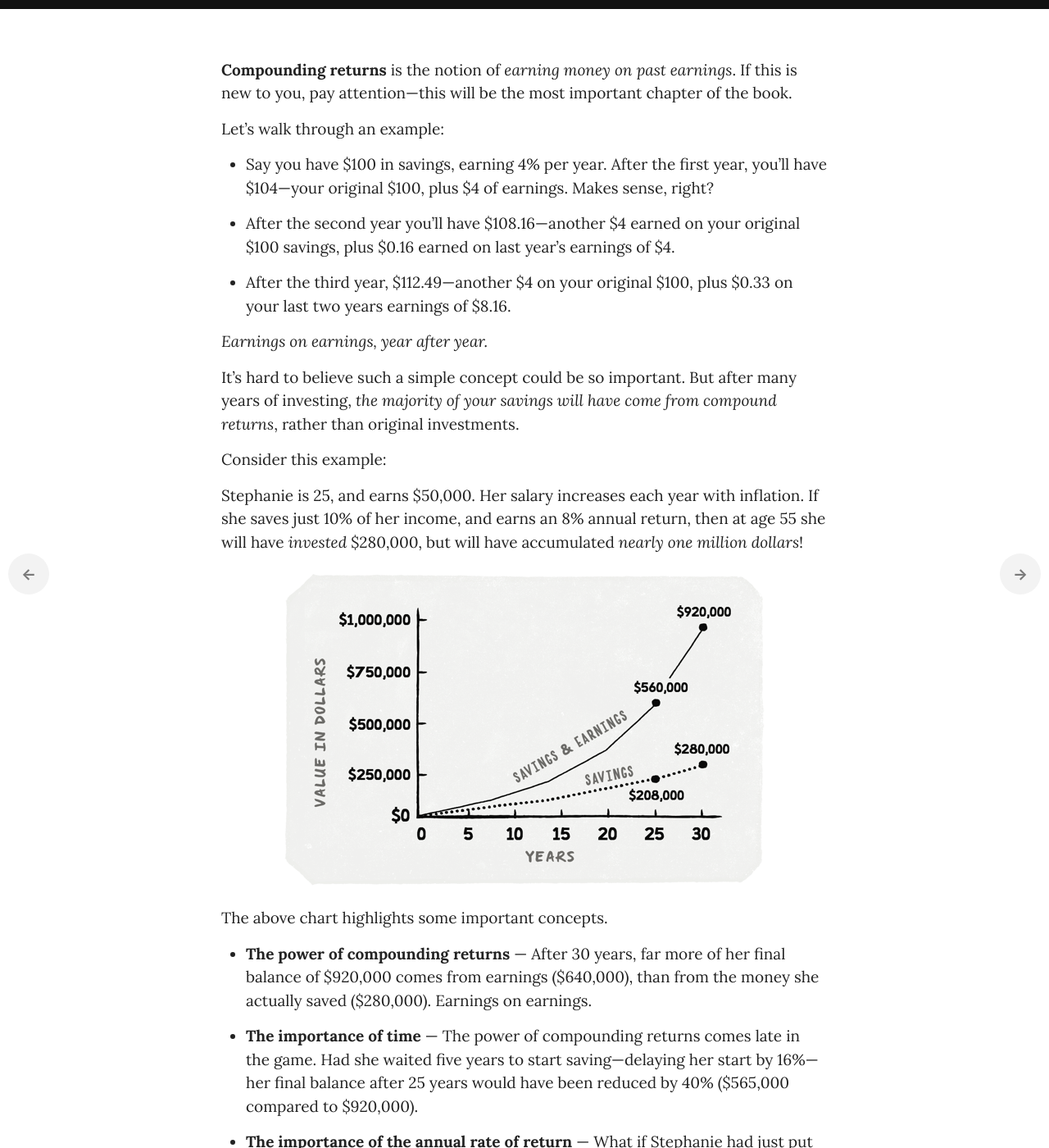
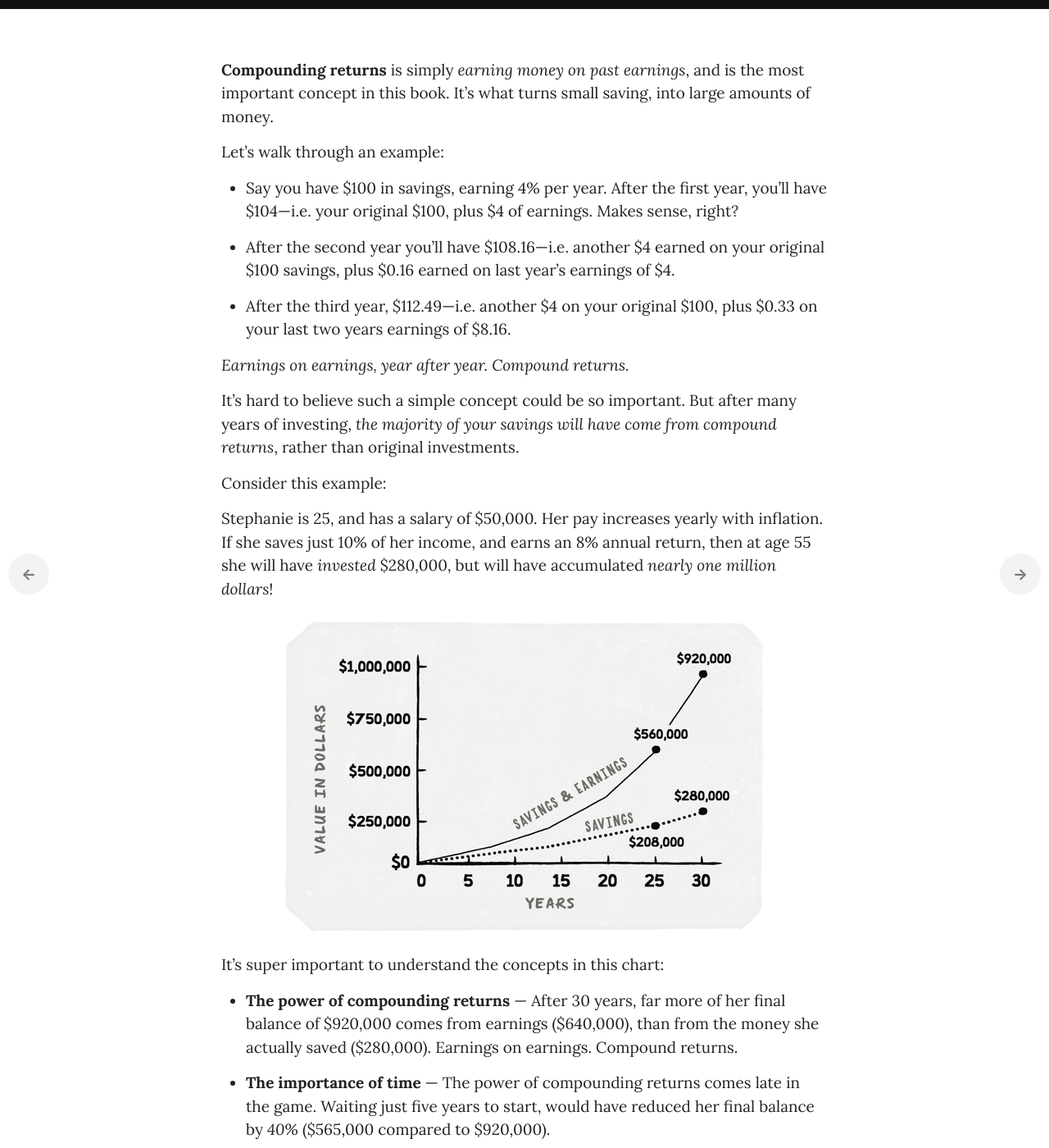
Before and after one commit to dafacto/moneyforsomething, a Jekyll site: the page built from _chapters/04_compounding-returns.md, in a window 1280 px wide and 1400 px high, scrolled down 391 px. Shown: the whole window at 82% size. Built offline with Jekyll 4.4.1, drawn with Linux system fonts in a browser that asks for light colours; some web fonts are replaced; a script that is not in the unit is left out.

Commit message:
Compound returns

```diff
--- a/_chapters/04_compounding-returns.md
+++ b/_chapters/04_compounding-returns.md
@@ -9,30 +9,30 @@ intro: The powerful force that allows even those with modest incomes to accumula
 takeaway: With a reasonable rate of return, compounding earnings will, over time, turn small savings into surprisingly large sums.
 ---
 
-**Compounding returns** is the notion of *earning money on past earnings*. If this is new to you, pay attention—this will be the most important chapter of the book.
+**Compounding returns** is simply *earning money on past earnings*, and is the most important concept in this book. It’s what turns small saving, into large amounts of money.
 
 Let’s walk through an example:
 
-- Say you have $100 in savings, earning 4% per year. After the first year, you’ll have $104—your original $100, plus $4 of earnings. Makes sense, right?
+- Say you have $100 in savings, earning 4% per year. After the first year, you’ll have $104—i.e. your original $100, plus $4 of earnings. Makes sense, right?
 
-- After the second year you’ll have $108.16—another $4 earned on your original $100 savings, plus $0.16 earned on last year’s earnings of $4.
+- After the second year you’ll have $108.16—i.e. another $4 earned on your original $100 savings, plus $0.16 earned on last year’s earnings of $4.
 
-- After the third year, $112.49—another $4 on your original $100, plus $0.33 on your last two years earnings of $8.16.
+- After the third year, $112.49—i.e. another $4 on your original $100, plus $0.33 on your last two years earnings of $8.16.
 
-*Earnings on earnings, year after year.*
+*Earnings on earnings, year after year. Compound returns.*
 
 It’s hard to believe such a simple concept could be so important. But after many years of investing, *the majority of your savings will have come from compound returns*, rather than original investments.
 
 Consider this example:
 
-Stephanie is 25, and earns $50,000. Her salary increases each year with inflation. If she saves just 10% of her income, and earns an 8% annual return, then at age 55 she will have *invested* $280,000, but will have accumulated *nearly one million dollars*!
+Stephanie is 25, and has a salary of $50,000. Her pay increases yearly with inflation. If she saves just 10% of her income, and earns an 8% annual return, then at age 55 she will have *invested* $280,000, but will have accumulated *nearly one million dollars*!
 
 ![](/assets/img/chart-04.png)
 
-The above chart highlights some important concepts.
+It’s super important to understand the concepts in this chart:
 
-- **The power of compounding returns** — After 30 years, far more of her final balance of $920,000 comes from earnings ($640,000), than from the money she actually saved ($280,000). Earnings on earnings.
+- **The power of compounding returns** — After 30 years, far more of her final balance of $920,000 comes from earnings ($640,000), than from the money she actually saved ($280,000). Earnings on earnings. Compound returns.
 
-- **The importance of time** — The power of compounding returns comes late in the game. Had she waited five years to start saving—delaying her start by 16%—her final balance after 25 years would have been reduced by 40% ($565,000 compared to $920,000).
+- **The importance of time** — The power of compounding returns comes late in the game. Waiting just five years to start, would have reduced her final balance by *40%* ($565,000 compared to $920,000).
 
 - **The importance of the annual rate of return** — What if Stephanie had just put her money in the bank, earning 3% per year? Her final balance would be $420,000—i.e. decreasing her annual return from 8% to 3% decreases her final balance by more than half!
```
